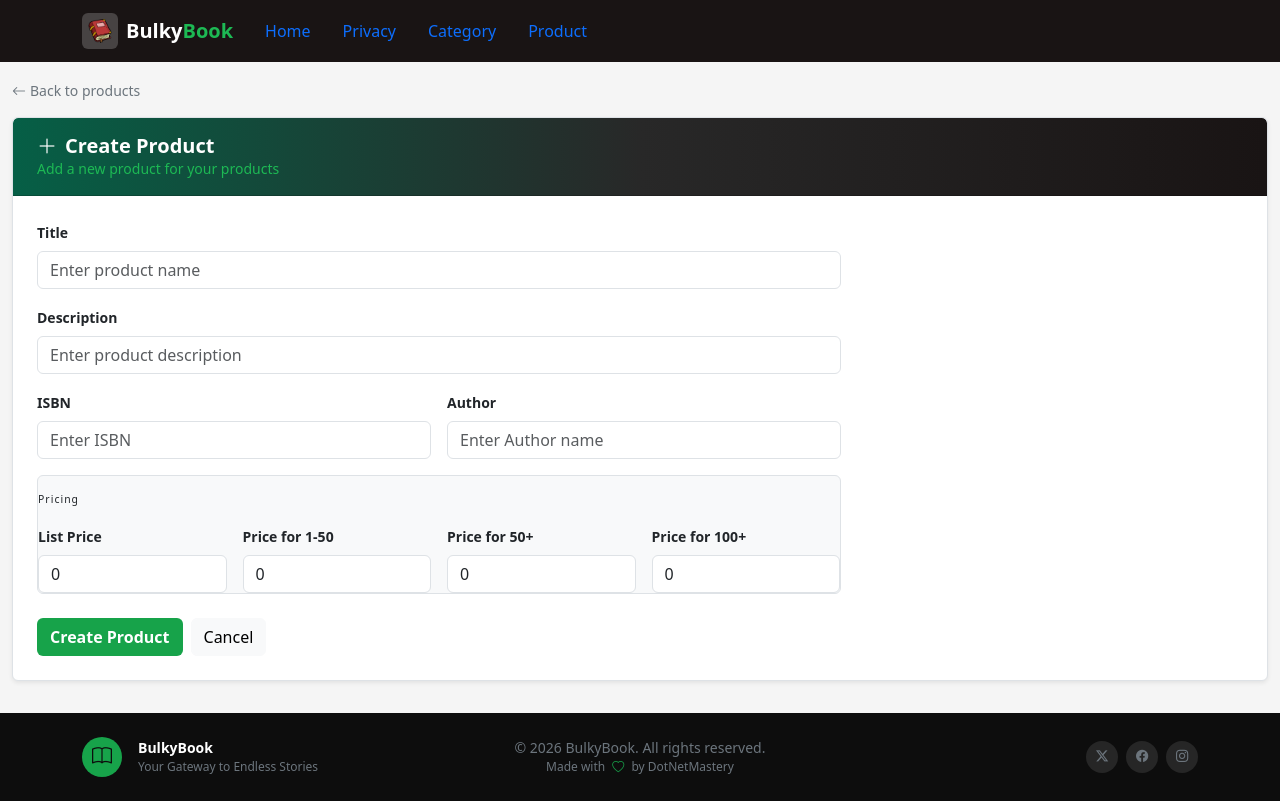
After one commit to SebastianPutraC/MVCECommerceCourse, an ASP.NET Core app: template MVCECommerceCourseWeb/Areas/Customer/Views/Product/Upsert.cshtml in a window 1280 px wide. The commit adds this page. Run offline with ASP.NET Core 8, Linux system fonts and the light colour scheme; the template is opened without the code that fills it, so the values that code supplies are empty; style sheets or scripts are compiled from the project's sources; some libraries are stand-ins or nearby versions.

Commit message:
6.15 Combine Update and Create to Upsert

```diff
--- a/MVCECommerceCourseWeb/Areas/Customer/Views/Product/Index.cshtml
+++ b/MVCECommerceCourseWeb/Areas/Customer/Views/Product/Index.cshtml
@@ -10,7 +10,7 @@
                 <h5 class="mb-0 fw-bold"><i class="bi bi-grid me-2"></i>Products</h5>
                 <p class="mb-0 small" style="color: #1DB954;">Manage your product products</p>
             </div>
-            <a asp-controller="Product" asp-action="Create" class="btn btn-sm btn-outline-light fw-semibold d-inline-flex align-items-center gap-1">
+            <a asp-controller="Product" asp-action="Upsert" class="btn btn-sm btn-outline-light fw-semibold d-inline-flex align-items-center gap-1">
                 <i class="bi bi-plus-lg"></i> New Product
             </a>
         </div>
--- /dev/null
+++ b/MVCECommerceCourseWeb/Areas/Customer/Views/Product/Upsert.cshtml
@@ -0,0 +1,82 @@
+@using MVCECommerceCourse.Models
+@model Product
+
+<div class="container-fluid py-3">
+    <a asp-controller="Product" asp-action="Index" class="text-decoration-none text-secondary small fw-medium d-inline-flex align-items-center gap-1 mb-3">
+        <i class="bi bi-arrow-left"></i> Back to products
+    </a>
+    <div class="card border shadow-sm overflow-hidden">
+        <div class="card-header text-white py-3 px-4" style="background: linear-gradient(to right, #065f46, #282828, #191414);">
+            <h5 class="mb-0 fw-bold"><i class="bi bi-plus-lg me-2"></i>Create Product</h5>
+            <p class="mb-0 small" style="color: #1DB954;">Add a new product for your products</p>
+        </div>
+        <div class="card-body p-4">
+            <form method="post" asp-controller="Product" asp-action="Create">
+                @*Specify to use the Update function on controller from asp-action*@
+
+                <div asp-validation-summary="ModelOnly" class="text-danger mb-3"></div>
+                <div class="col-lg-8">
+                    <div class="row g-3">
+                        <div class="col-12">
+                            <label asp-for="@Model.Title" class="form-label fw-semibold small"></label>
+                            <input type="text" asp-for="@Model.Title" class="form-control" placeholder="Enter product name" />
+                            <span asp-validation-for="@Model.Title" class="text-danger small"></span>
+                        </div>
+                        <div class="col-12">
+                            <label asp-for="@Model.Description" class="form-label fw-semibold small"></label>
+                            <input type="text" asp-for="@Model.Description" class="form-control" placeholder="Enter product description" />
+                            <span asp-validation-for="@Model.Description" class="text-danger small"></span>
+                        </div>
+                        <div class="col-6">
+                            <label asp-for="@Model.ISBN" class="form-label fw-semibold small"></label>
+                            <input type="text" asp-for="@Model.ISBN" class="form-control" placeholder="Enter ISBN" />
+                            <span asp-validation-for="@Model.ISBN" class="text-danger small"></span>
+                        </div>
+                        <div class="col-6">
+                            <label asp-for="@Model.Author" class="form-label fw-semibold small"></label>
+                            <input type="text" asp-for="@Model.Author" class="form-control" placeholder="Enter Author name" />
+                            <span asp-validation-for="@Model.Author" class="text-danger small"></span>
+                        </div>
+                    </div>
+                    <div class="border rounded pt-3 mt-3 bg-light">
+                        <p class"text-uppercase fw-semibold text-secondary mb-3" style="font-size: 0.65rem; letter-spacing: 0.1em;">Pricing</p>
+                        <div class="row g-3">
+                            <div class="col-6 col-md-3">
+                                <label asp-for="@Model.ListPrice" class="form-label fw-semibold small"></label>
+                                <input type="text" asp-for="@Model.ListPrice" class="form-control" placeholder="Enter product name" />
+                                <span asp-validation-for="@Model.ListPrice" class="text-danger small"></span>
+                            </div>
+                            <div class="col-6 col-md-3">
+                                <label asp-for="@Model.Price" class="form-label fw-semibold small"></label>
+                                <input type="text" asp-for="@Model.Price" class="form-control" />
+                                <span asp-validation-for="@Model.Price" class="text-danger small"></span>
+                            </div>
+                            <div class="col-6 col-md-3">
+                                <label asp-for="@Model.Price50" class="form-label fw-semibold small"></label>
+                                <input type="text" asp-for="@Model.Price50" class="form-control" />
+                                <span asp-validation-for="@Model.Price50" class="text-danger small"></span>
+                            </div>
+                            <div class="col-6 col-md-3">
+                                <label asp-for="@Model.Price100" class="form-label fw-semibold small"></label>
+                                <input type="text" asp-for="@Model.Price100" class="form-control" />
+                                <span asp-validation-for="@Model.Price100" class="text-danger small"></span>
+                            </div>
+                        </di>
+                    </div>
+                </div>
+                <div class="col-lg-4">
+                    <!--image-->
+                </div>
+                <div class="d-flex gap-2 mt-4">
+                    <button type="submit" class="btn btn-accent fw-semibold">Create Product</button>
+                    <a asp-controller="Product" asp-action="Index" class="btn btn-light fw-medium">Cancel</a>
+                </div>
+            </form>
+        </div>
+    </div>
+</div>
+
+@section Scripts
+{
+    <partial name="_ValidationScriptsPartial" />
+}
--- a/MVCECommerceCourseWeb/Notes6.txt
+++ b/MVCECommerceCourseWeb/Notes6.txt
@@ -32,3 +32,5 @@ This will be used on the javascript file we created previously
 - For optimization, since we already use GetAll (called in product.js) to get the data for the product, on the Index function just comment the var products = await _productService.GetAllProductsAsync();
 6.14 :
 - You can modify the structure of the table on the product.js. You can even put HTML stuff in there, check them out by using "render": function (data) { *codes }
+6.15 :
+- Change the create and views for the Product controller to from Create to Upsert (Update and Insert), combining the two function. Dont forget to change the asp-action on product's index to Upsert
```
Also changed, not shown: MVCECommerceCourseWeb/Areas/Customer/Controllers/ProductController.cs (+2 -34 lines), MVCECommerceCourseWeb/Areas/Customer/Views/Product/Create.cshtml (deleted, +0 -35 lines).
